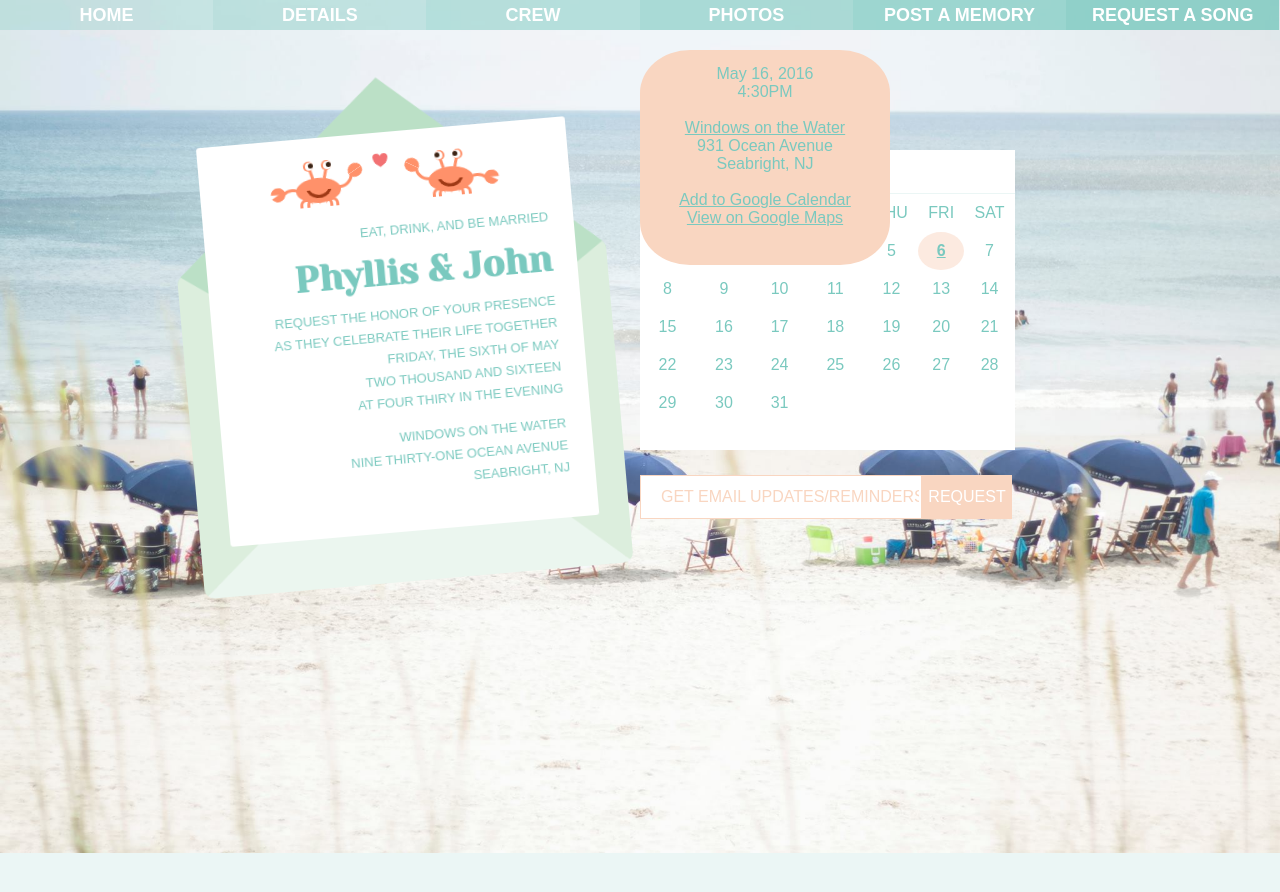
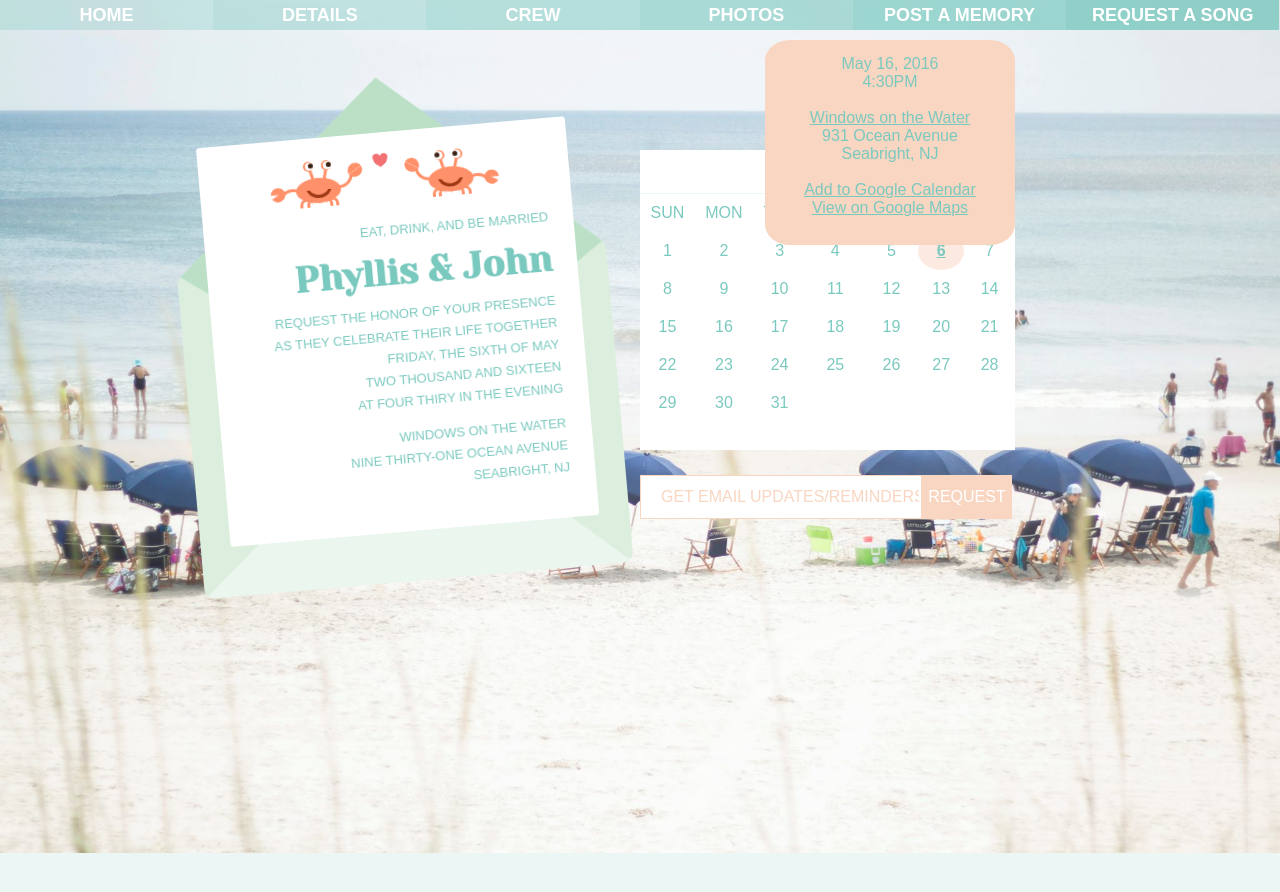
Before and after one commit to phyllisandjohn/phyllisandjohn.github.io, a Jekyll site: the page details/index.html, which Jekyll copies as it is, in a window 1280 px wide. Shown: the top 892 px of the page. Built offline with Jekyll 4.4.1, drawn with Linux system fonts in a browser that asks for light colours.

Commit message:
Update index.html

```diff
--- a/details/index.html
+++ b/details/index.html
@@ -113,12 +113,13 @@ td {
 	padding-top: 15px;
 	position: absolute;
 	left: 50%;
-	margin-top: 50px;
+	margin-left: 125px;
+	margin-top: 40px;
 	text-align: center;
 	background: rgb(249,214,193);
 	width: 250px;
-	height: 200px;
-	border-radius: 20%;
+	height: 190px;
+	border-radius: 10%;
 }
 
 a:visited {
```
